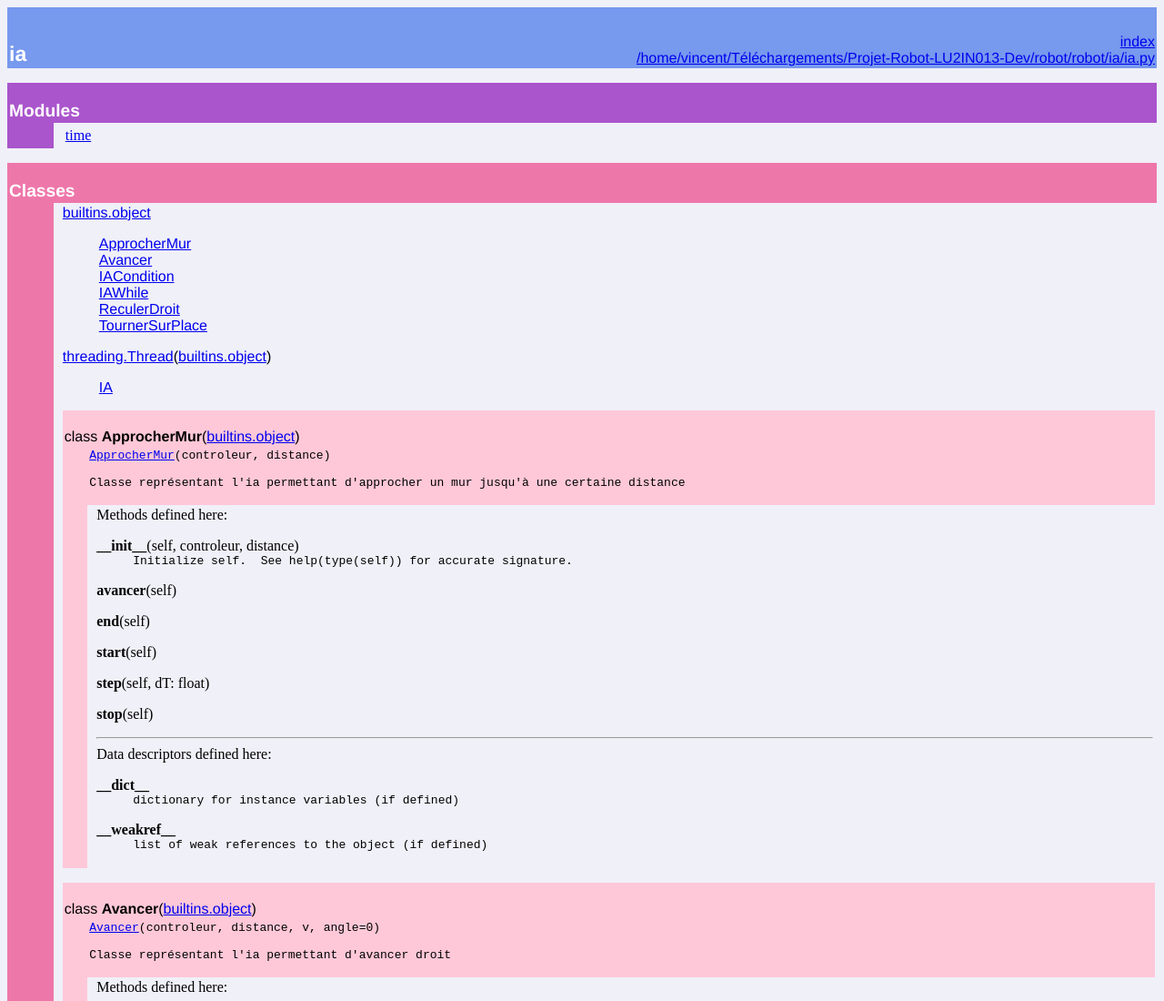
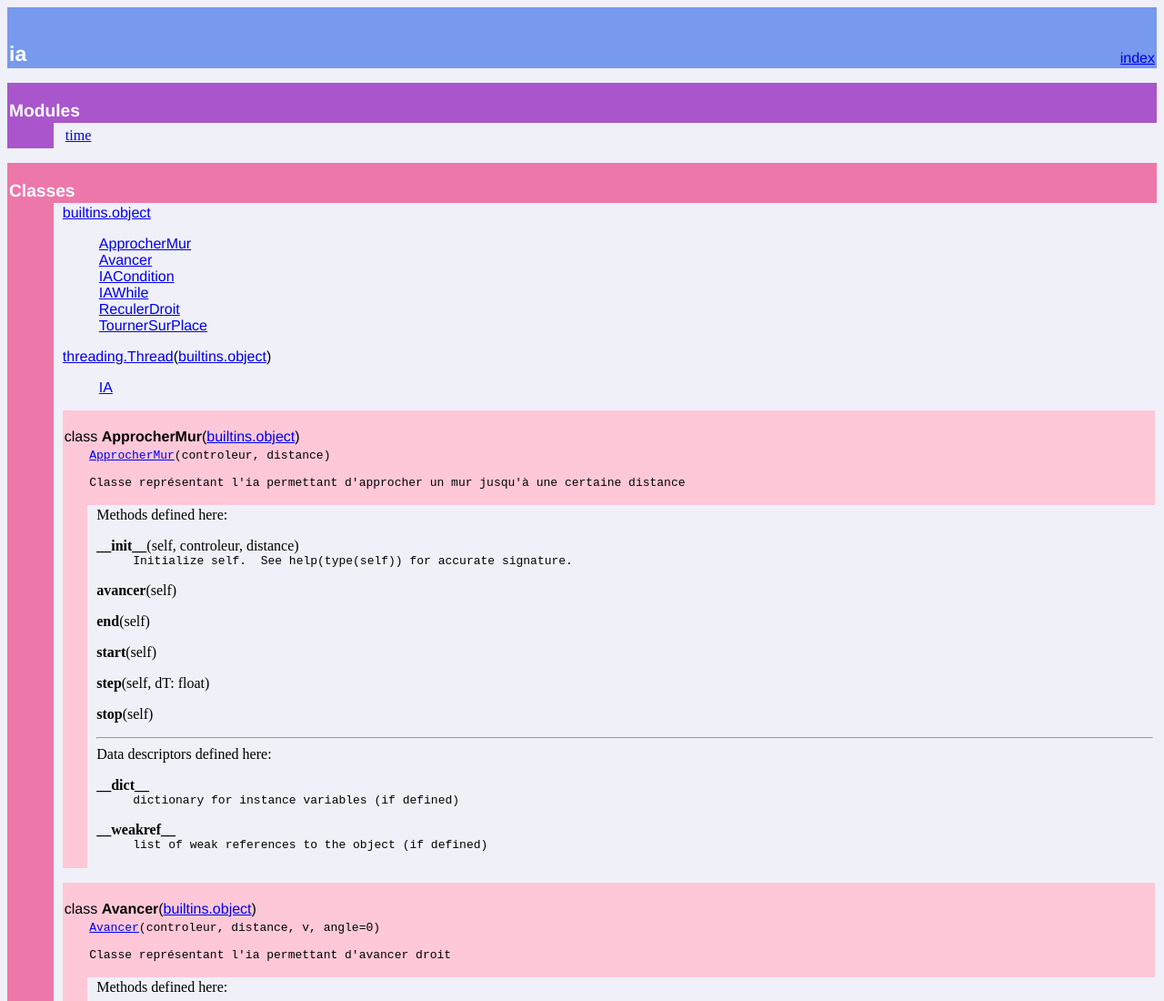
Before and after one commit to MaxDtrc/Projet-Robot-LU2IN013, a plain HTML site: page doc/ia.html in a window 1280 px wide. Shown: the top 1100 px of the page at 91% size. Drawn offline with Linux system fonts and the light colour scheme.

Commit message:
MAJ Documentation

```diff
--- a/doc/ia.html
+++ b/doc/ia.html
@@ -8,7 +8,7 @@
 <td valign=bottom>&nbsp;<br>
 <font color="#ffffff" face="helvetica, arial">&nbsp;<br><big><big><strong>ia</strong></big></big></font></td
 ><td align=right valign=bottom
-><font color="#ffffff" face="helvetica, arial"><a href=".">index</a><br><a href="file:/home/vincent/T%C3%A9l%C3%A9chargements/Projet-Robot-LU2IN013-Dev/robot/robot/ia/ia.py">/home/vincent/Téléchargements/Projet-Robot-LU2IN013-Dev/robot/robot/ia/ia.py</a></font></td></tr></table>
+><font color="#ffffff" face="helvetica, arial"><a href=".">index</a><br></td></tr></table>
     <p></p>
 <p>
 <table width="100%" cellspacing=0 cellpadding=2 border=0 summary="section">
```
